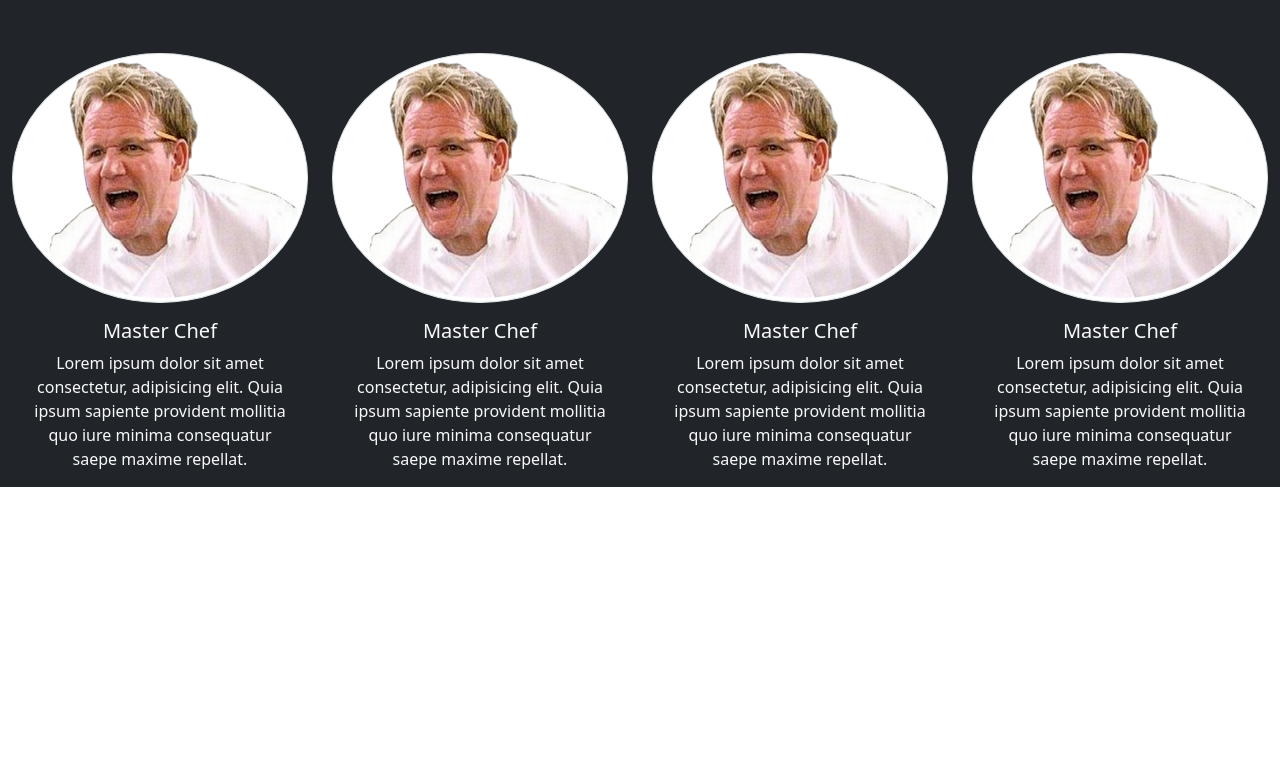
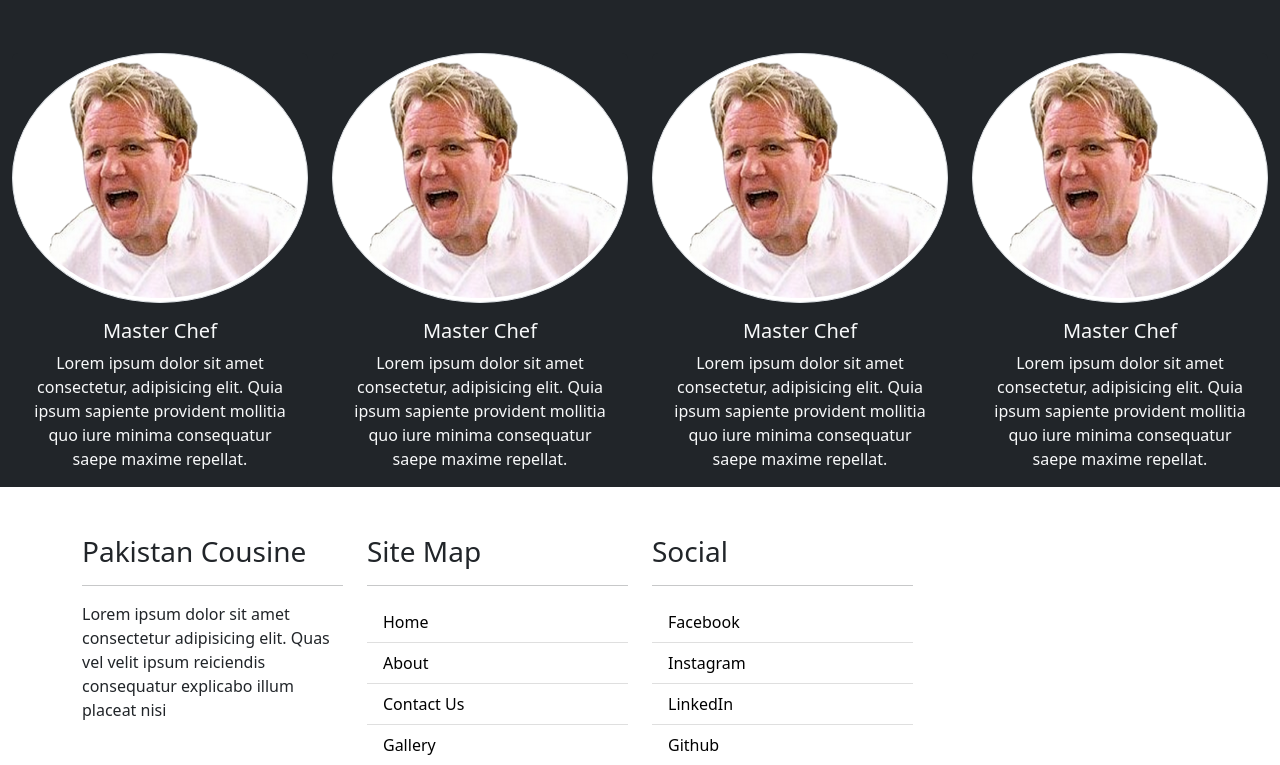
Before and after one commit to SyedAmmadAli/AptechComp_Prac, a plain HTML site: page index.html in a window 1280 px wide. Shown: the part 2199-2964 px from the top of the page. Before the commit the page ends 2686 px from the top, so only its background shows below. Drawn offline with nearby package versions, Linux system fonts and the light colour scheme.

Commit message:
Added Footer

```diff
--- a/index.html
+++ b/index.html
@@ -188,7 +188,8 @@
             <div class="col-lg-3">
 
                 <div class="d-flex rounded-circle mt-5 ">
-                    <div class="card bg-dark border border-0 d-flex flex-column justify-content-center align-items-center">
+                    <div
+                        class="card bg-dark border border-0 d-flex flex-column justify-content-center align-items-center">
 
                         <img class="rounded-circle img-thumbnail img-fluid" style="height: 250px; width: 300px; "
                             src="./Assets/Our Team/Master Chef.png" alt="">
@@ -211,7 +212,8 @@
             <div class="col-lg-3">
 
                 <div class="d-flex  mt-5 ">
-                    <div class="card bg-dark border border-0 d-flex flex-column justify-content-center align-items-center">
+                    <div
+                        class="card bg-dark border border-0 d-flex flex-column justify-content-center align-items-center">
 
                         <img class="rounded-circle img-thumbnail img-fluid" style="height: 250px; width: 300px; "
                             src="./Assets/Our Team/Master Chef.png" alt="">
@@ -227,14 +229,13 @@
                 <img class="rounded-circle" style="height: 250px;" src="./Assets/Our Team/Master Chef.png" alt="">
                 <img class="rounded-circle" style="height: 250px;" src="./Assets/Our Team/Master Chef.png" alt=""> -->
                 </div>
-
-
             </div>
 
             <div class="col-lg-3">
 
                 <div class="d-flex rounded-circle mt-5 ">
-                    <div class="card bg-dark border border-0 d-flex flex-column justify-content-center align-items-center">
+                    <div
+                        class="card bg-dark border border-0 d-flex flex-column justify-content-center align-items-center">
 
                         <img class="rounded-circle img-thumbnail img-fluid" style="height: 250px; width: 300px; "
                             src="./Assets/Our Team/Master Chef.png" alt="">
@@ -250,14 +251,12 @@
                 <img class="rounded-circle" style="height: 250px;" src="./Assets/Our Team/Master Chef.png" alt="">
                 <img class="rounded-circle" style="height: 250px;" src="./Assets/Our Team/Master Chef.png" alt=""> -->
                 </div>
-
-
             </div>
-
             <div class="col-lg-3">
 
                 <div class="d-flex rounded-circle mt-5 ">
-                    <div class="card bg-dark border border-0 d-flex flex-column justify-content-center align-items-center">
+                    <div
+                        class="card bg-dark border border-0 d-flex flex-column justify-content-center align-items-center">
 
                         <img class="rounded-circle img-thumbnail img-fluid" style="height: 250px; width: 300px; "
                             src="./Assets/Our Team/Master Chef.png" alt="">
@@ -273,21 +272,66 @@
                 <img class="rounded-circle" style="height: 250px;" src="./Assets/Our Team/Master Chef.png" alt="">
                 <img class="rounded-circle" style="height: 250px;" src="./Assets/Our Team/Master Chef.png" alt=""> -->
                 </div>
-
-
             </div>
-
-
-
-
-
         </div>
     </div>
 
 
 
 
+    <div class="footer mt-5">
 
+        <div class="container">
+            <div class="row">
+                <div class="col-lg-3">
+                    <h3>Pakistan Cousine</h3>
+                    <hr>
+                    <p>Lorem ipsum dolor sit amet consectetur adipisicing elit. Quas vel velit ipsum reiciendis
+                        consequatur explicabo illum placeat nisi</p>
+                </div>
+                <div class="col-lg-3">
+
+                    <h3>Site Map</h3>
+                    <hr>
+                    <ul class="list-group list-group-flush">
+                        <li class="list-group-item">
+                            <a href="#">Home</a>
+                        </li>
+                        <li class="list-group-item">
+                            <a href="#">About</a>
+                        </li>
+                        <li class="list-group-item">
+                            <a href="#">Contact Us</a>
+                        </li>
+                        <li class="list-group-item">
+                            <a href="#">Gallery</a>
+                        </li>
+                    </ul>
+                </div>
+                <div class="col-lg-3">
+                    <h3>Social</h3>
+                    <hr>
+                    <ul class="list-group list-group-flush">
+                        <li class="list-group-item">
+                            <a href="#">Facebook</a>
+                        </li>
+                        <li class="list-group-item">
+                            <a href="#">Instagram</a>
+                        </li>
+                        <li class="list-group-item">
+                            <a href="#">LinkedIn</a>
+                        </li>
+                        <li class="list-group-item">
+                            <a href="#">Github</a>
+                        </li>
+                    </ul>
+                </div>
+                <div class="col-lg-3"></div>
+            </div>
+        </div>
+
+
+    </div>
 
 
 
--- a/style.css
+++ b/style.css
@@ -11,6 +11,11 @@
 
 }
 
+.footer a{
+    text-decoration: none;
+    color: black;
+}
+
 @media (max-width:600px){
 
     .hero-sect{
```
